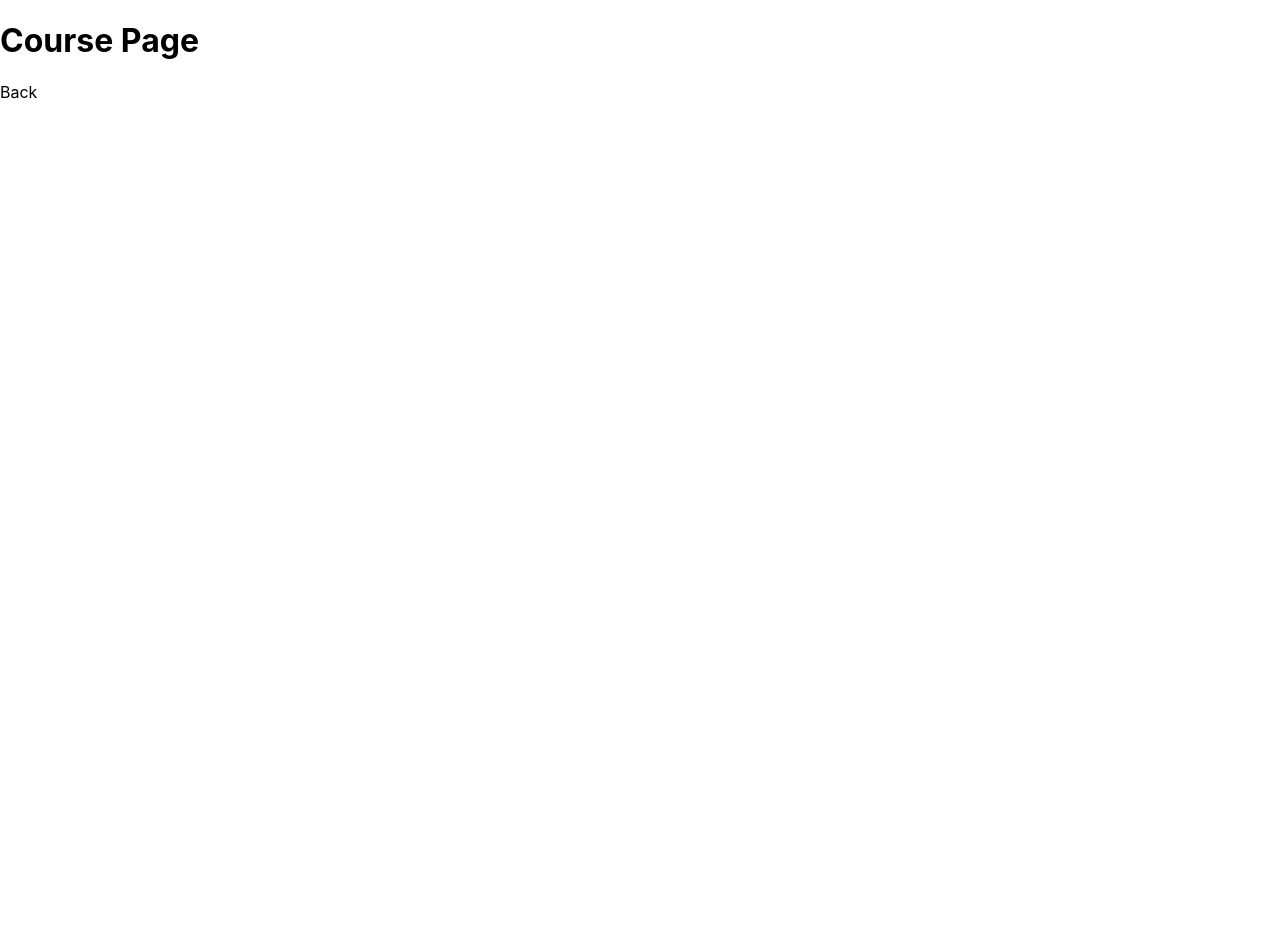
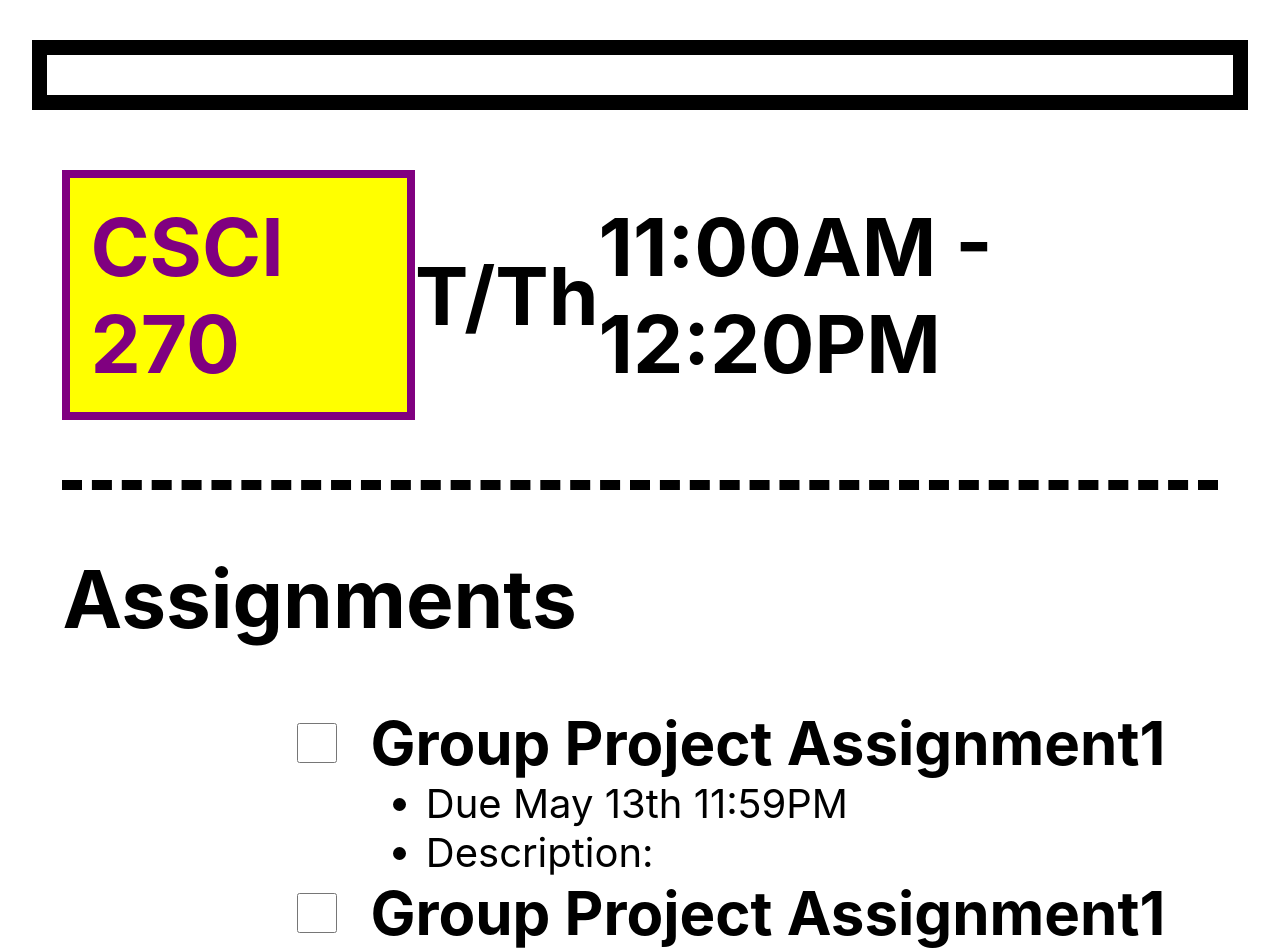
Before and after one commit to qinglinh2003/CSCI201-SP25-TEAM20-FinalProject-Frontend, a React (Create React App) app: page /course/0 in a window 1280 px wide. Shown: the top 952 px of the page. Before the commit the page ends 800 px from the top, so only its background shows below. Built offline with nearby package versions, Linux system fonts and the light colour scheme; no server answers.

Commit message:
coursePageUpdated

```diff
--- a/src/features/course_page/CoursePage.jsx
+++ b/src/features/course_page/CoursePage.jsx
@@ -93,10 +93,40 @@ function CoursePage(){
 
 
     return(
-        <div>
-            <h1>Course Page</h1>
-            <Link to="/">Back</Link>
+        <div className={styles.courseDetailPage}>
+        <div className={styles.rectangle}></div>
+        <div className={styles.content}>
+          <div className={styles.courseTitle}>
+            <div id={styles.courseID}>CSCI 270</div>
+            <div id={styles.day}>T/Th</div>
+            <div id={styles.time}>11:00AM - 12:20PM</div>
+          </div>
+          <div className={styles.dashedLine}></div>
+          <div className={styles.assignmentTitle}>Assignments</div>
+          <div className={styles.assignments}>
+            <div className={styles.assignment}>
+              <label className={styles.assignmentLabel}>
+                <input type="checkbox" className={styles.assignmentCheckbox} />
+                <div className={styles.assignmentName}>Group Project Assignment1</div>
+              </label>
+              <ul className={styles.detail}>
+                <li>Due May 13th 11:59PM</li>
+                <li>Description:</li>
+              </ul>
+            </div>
+            <div className={styles.assignment}>
+              <label className={styles.assignmentLabel}>
+                <input type="checkbox" className={styles.assignmentCheckbox} />
+                <div className={styles.assignmentName}>Group Project Assignment1</div>
+              </label>
+              <ul className={styles.detail}>
+                <li>Due May 13th 11:59PM</li>
+                <li>Description:</li>
+              </ul>
+            </div>
+          </div>
         </div>
+      </div>
     )
 }
 
--- a/src/features/course_page/CoursePage.module.css
+++ b/src/features/course_page/CoursePage.module.css
@@ -0,0 +1,72 @@
+.courseDetailPage {
+    width: 95%;
+    margin: 0 auto; /* center it horizontally */
+  }
+
+  .content {
+    width: 95%;
+    margin: 0 auto;
+  }
+
+  .rectangle {
+    width: 100%;
+    height: 70px;
+    border: 15px solid black;
+    box-sizing: border-box;
+    margin: 40px auto;
+  }
+
+  .courseTitle {
+    margin: 60px auto;
+    display: flex;
+    justify-content: space-between;
+    align-items: center;
+  }
+
+  #courseID {
+    background-color: yellow;
+    padding: 20px;
+    border: 8px solid purple;
+    color: purple;
+  }
+
+  #courseID, #day, #time, .assignmentTitle {
+    font-size: 80px;
+    font-weight: bold;
+  }
+
+  .dashedLine {
+    border-top: 10px dashed black;
+    margin: 0px auto;
+    margin-bottom: 60px;
+  }
+
+  .assignmentTitle {
+    margin-bottom: 60px;
+  }
+
+  .assignments {
+    margin-left: 20%;
+  }
+
+  .assignmentLabel {
+    display: flex;
+    align-items: center;
+    gap: 30px;
+  }
+
+  .assignmentCheckbox {
+    width: 40px;
+    height: 40px;
+  }
+
+  .assignmentName {
+    font-size: 60px;
+    font-weight: bold;
+  }
+
+  .detail {
+    margin: 0 auto;
+    margin-left: 10%;
+    font-size: 40px;
+  }
```
Also changed, not shown: src/CourseDetailPage.html (deleted, +0 -46 lines), src/CourseDetailPageStyle.css (deleted, +0 -72 lines).
